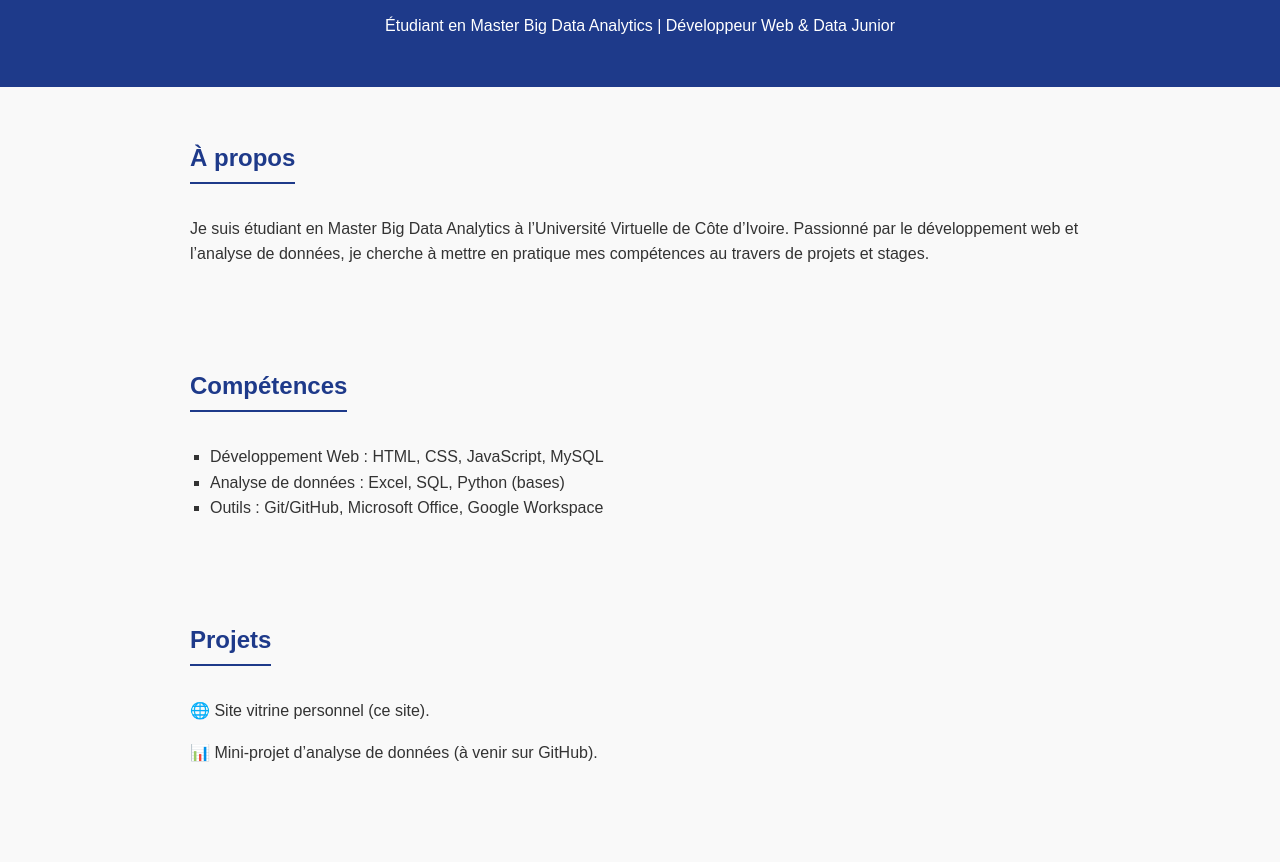
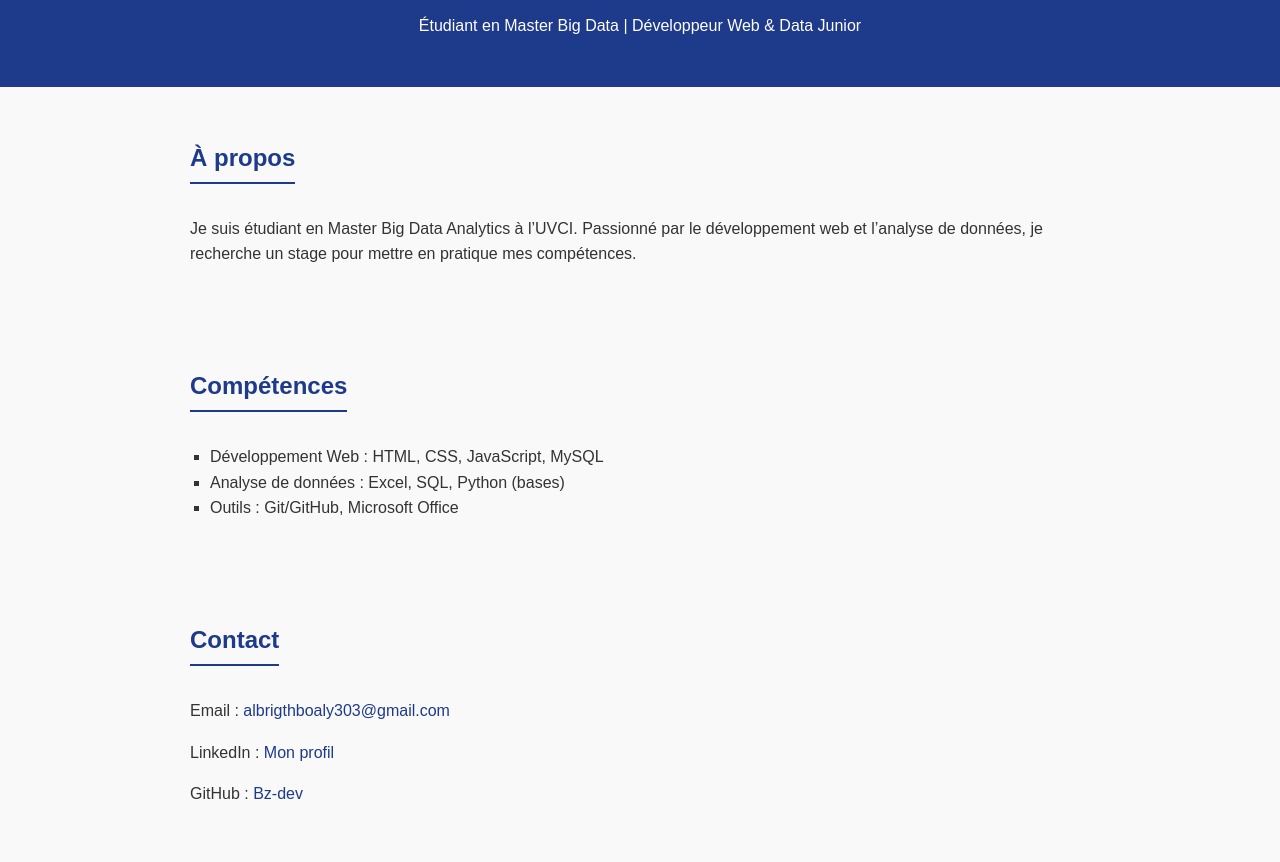
Before and after one commit to Bz-dev/site-vitrine, a plain HTML site: page index.html in a window 1280 px wide. Shown: the part 86-948 px from the top of the page. Drawn offline with Linux system fonts and the light colour scheme.

Commit message:
Update index.html

```diff
--- a/index.html
+++ b/index.html
@@ -3,49 +3,39 @@
 <head>
   <meta charset="UTF-8">
   <meta name="viewport" content="width=device-width, initial-scale=1.0">
-  <title>BOALY Lohourignon Prospère Albrigth - Site Vitrine</title>
+  <title>BOALY Lohourignon Prospère Albrigth</title>
   <link rel="stylesheet" href="style.css">
 </head>
 <body>
-  <!-- En-tête -->
   <header>
     <h1>BOALY Lohourignon Prospère Albrigth</h1>
-    <p>Étudiant en Master Big Data Analytics | Développeur Web & Data Junior</p>
+    <p>Étudiant en Master Big Data | Développeur Web & Data Junior</p>
   </header>
 
-  <!-- Section À propos -->
-  <section id="about">
+  <main>
+    <section>
       <h2>À propos</h2>
-    <p>Je suis étudiant en Master Big Data Analytics à l’Université Virtuelle de Côte d’Ivoire.
-    Passionné par le développement web et l’analyse de données, je cherche à mettre en pratique mes compétences au travers de projets et stages.</p>
+      <p>Je suis étudiant en Master Big Data Analytics à l’UVCI.
+      Passionné par le développement web et l’analyse de données, je recherche un stage pour mettre en pratique mes compétences.</p>
     </section>
 
-  <!-- Section Compétences -->
-  <section id="skills">
+    <section>
       <h2>Compétences</h2>
       <ul>
         <li>Développement Web : HTML, CSS, JavaScript, MySQL</li>
         <li>Analyse de données : Excel, SQL, Python (bases)</li>
-      <li>Outils : Git/GitHub, Microsoft Office, Google Workspace</li>
+        <li>Outils : Git/GitHub, Microsoft Office</li>
       </ul>
     </section>
 
-  <!-- Section Projets -->
-  <section id="projects">
-    <h2>Projets</h2>
-    <p>🌐 Site vitrine personnel (ce site).</p>
-    <p>📊 Mini-projet d’analyse de données (à venir sur GitHub).</p>
-  </section>
-
-  <!-- Section Contact -->
-  <section id="contact">
+    <section>
       <h2>Contact</h2>
       <p>Email : <a href="mailto:albrigthboaly303@gmail.com">albrigthboaly303@gmail.com</a></p>
-    <p>LinkedIn : <a href="#">Mon profil LinkedIn</a></p>
-    <p>GitHub : <a href="https://github.com/Bz-dev">Bz-dev</a></p>
+      <p>LinkedIn : <a href="#">Mon profil</a></p>
+      <p>GitHub : <a href="#">Bz-dev</a></p>
     </section>
+  </main>
 
-  <!-- Pied de page -->
   <footer>
     <p>© 2025 - BOALY Lohourignon Prospère Albrigth</p>
   </footer>
```
Lines whose indentation alone changed are shown as unchanged.
